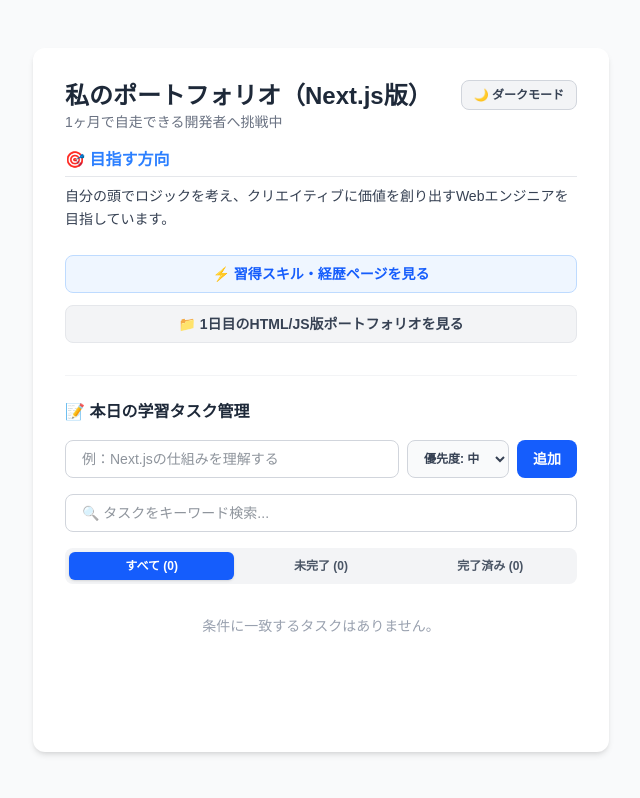
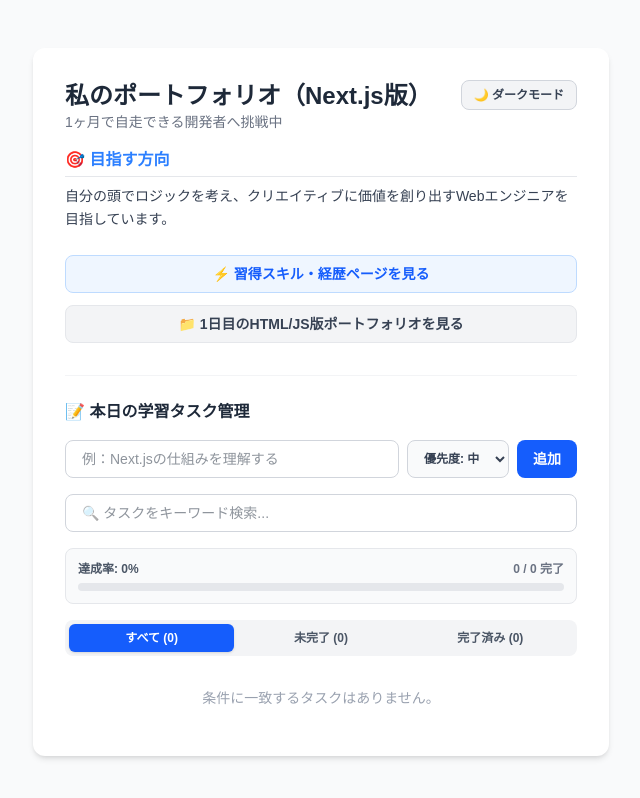
Before and after one commit to situkut5012-design/portfolio, a Next.js app: page / in a window 1280 px wide. Shown: the top 798 px of the page, without its empty margins (319-959 px from the left). Built offline with nearby package versions, Linux system fonts and the light colour scheme.

Commit message:
進捗率プログレスバーの追加

```diff
--- a/app/page.tsx
+++ b/app/page.tsx
@@ -18,8 +18,6 @@ export default function Home() {
   const [priority, setPriority] = useState<Priority>('medium');
   const [isDarkMode, setIsDarkMode] = useState(false);
   const [filter, setFilter] = useState<'all' | 'active' | 'completed'>('all');
-
-  // ★追加：検索キーワードの状態
   const [searchQuery, setSearchQuery] = useState('');
 
   useEffect(() => {
@@ -79,8 +77,11 @@ export default function Home() {
   };
 
   const remainingCount = tasks.filter((task) => !task.completed).length;
+  const completedCount = tasks.length - remainingCount;
 
-  // ★変更：タブの絞り込み ＋ キーワード検索を同時に行うロジック
+  // ★追加：進捗率（パーセンテージ）の計算（タスクが0件の場合は0%にする）
+  const progressPercent = tasks.length > 0 ? Math.round((completedCount / tasks.length) * 100) : 0;
+
   const filteredTasks = tasks.filter((task) => {
     const matchesFilter =
       filter === 'all'
@@ -195,7 +196,7 @@ export default function Home() {
             </button>
           </form>
 
-          {/* ★追加：キーワード検索用の入力ボックス */}
+          {/* キーワード検索用の入力ボックス */}
           <div className="mb-4">
             <input
               type="text"
@@ -208,6 +209,20 @@ export default function Home() {
                   : 'bg-white border-gray-300 text-gray-800'
               }`}
             />
+          </div>
+
+          {/* ★追加：進捗率プログレスバーの表示エリア */}
+          <div className={`mb-4 p-3 rounded-lg border ${isDarkMode ? 'bg-gray-700/50 border-gray-600' : 'bg-gray-50 border-gray-200'}`}>
+            <div className="flex justify-between items-center text-xs mb-1.5 font-semibold">
+              <span className={isDarkMode ? 'text-gray-300' : 'text-gray-600'}>達成率: {progressPercent}%</span>
+              <span className={isDarkMode ? 'text-gray-400' : 'text-gray-500'}>{completedCount} / {tasks.length} 完了</span>
+            </div>
+            <div className={`w-full h-2 rounded-full overflow-hidden ${isDarkMode ? 'bg-gray-600' : 'bg-gray-200'}`}>
+              <div
+                className="h-full bg-blue-600 transition-all duration-300 rounded-full"
+                style={{ width: `${progressPercent}%` }}
+              ></div>
+            </div>
           </div>
 
           {/* タブ切り替えボタン */}
@@ -240,7 +255,7 @@ export default function Home() {
                   : 'text-gray-600 dark:text-gray-300 hover:text-gray-900 dark:hover:text-white'
               }`}
             >
-              完了済み ({tasks.length - remainingCount})
+              完了済み ({completedCount})
             </button>
           </div>
 
```
